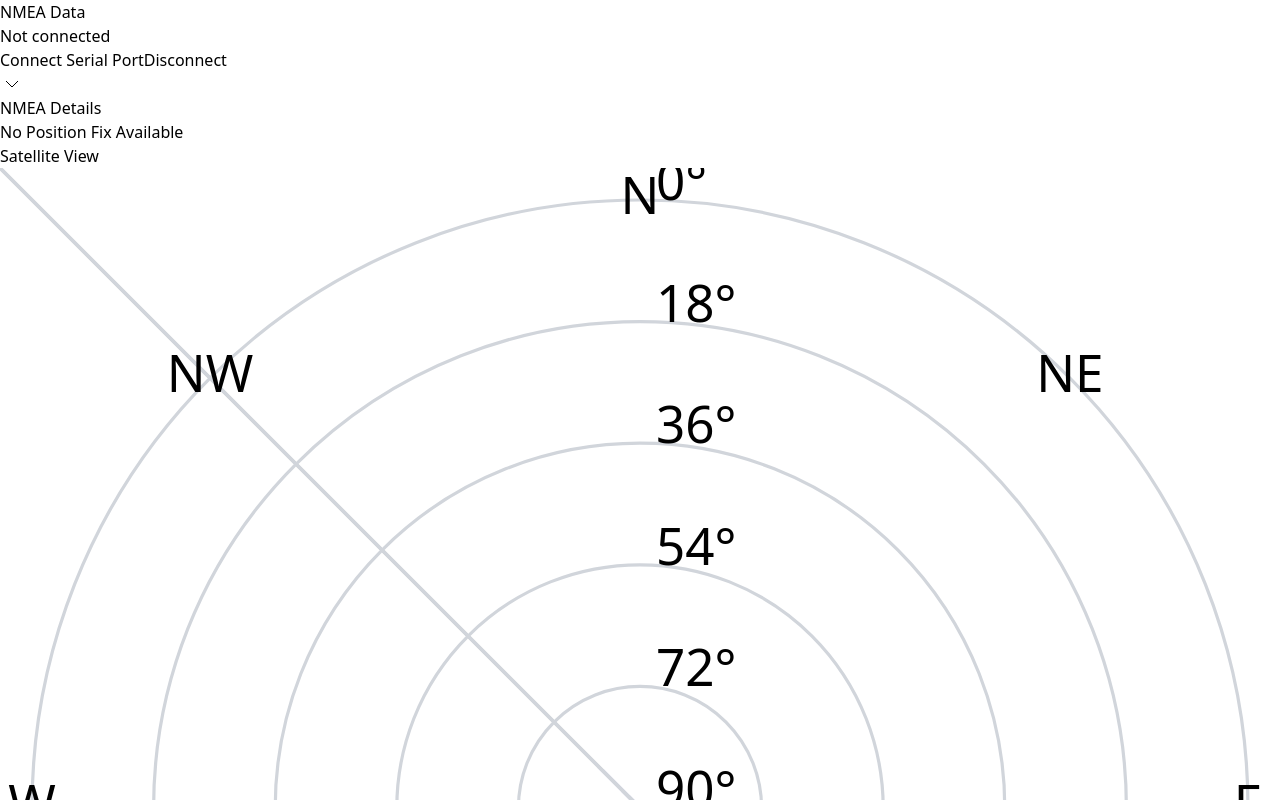
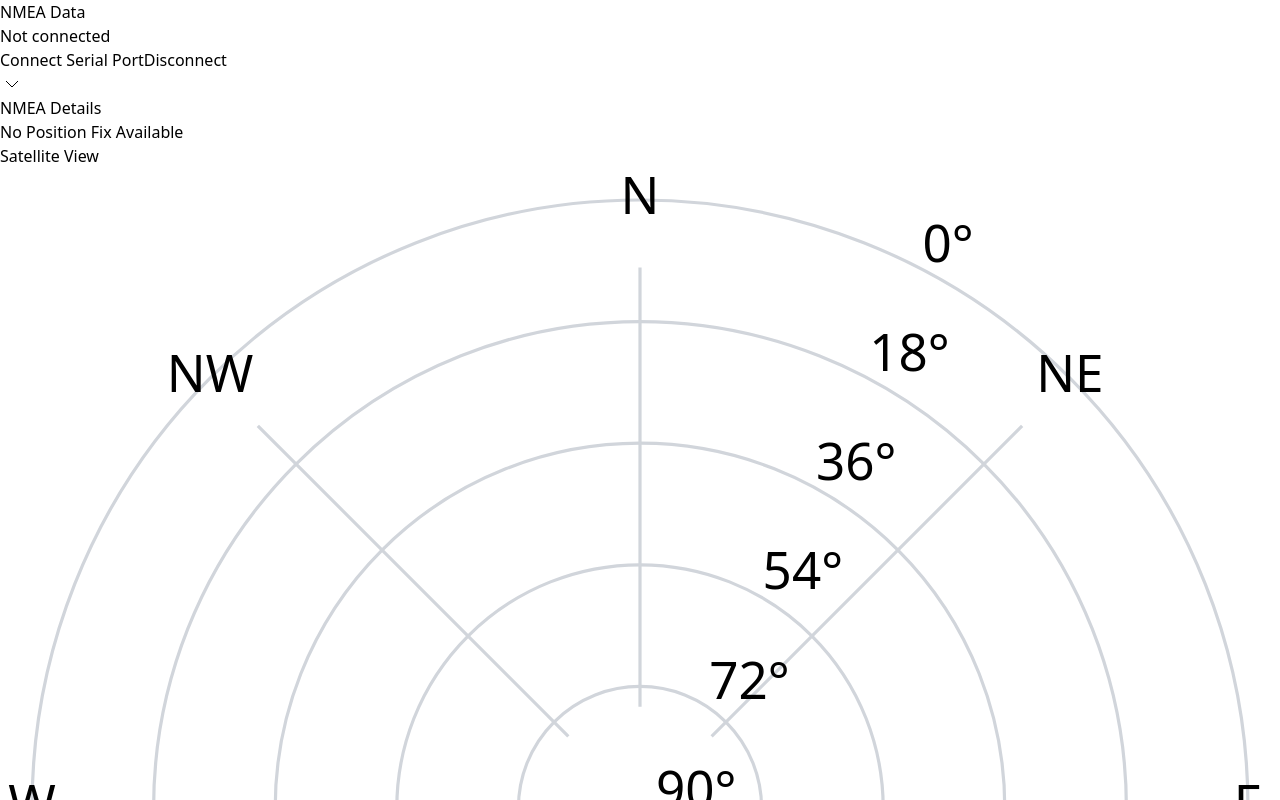
Before and after one commit to jbroll/nmea-widget, a Preact app: page / in a window 1280 px wide. Shown: the top 800 px of the page. Built offline with nearby package versions, Linux system fonts and the light colour scheme.

Commit message:
Fix azimuth lines and elevation labels

```diff
--- a/src/SatellitePlot.tsx
+++ b/src/SatellitePlot.tsx
@@ -65,12 +65,17 @@ export const SatellitePlot = ({ data }: { data: ProcessedData }) => {
           ))}
 
           {/* Azimuth lines */}
-          {azimuthLines.map((azimuth, i) => (
+          {azimuthLines.map((azimuth, i) => {
+            const xy1 = polarToCartesian(75, azimuth);
+            const xy2 = polarToCartesian(10, azimuth);
+
+            return (
             <Fragment key={azimuth}>
               <line
-                x1={center}
-                y1={center}
-                {...polarToCartesian(0, azimuth)}
+                x1={xy1.x}
+                y1={xy1.y}
+                x2={xy2.x}
+                y2={xy2.y}
                 stroke="rgb(209 213 219)"
                 stroke-width="1"
               />
@@ -83,7 +88,7 @@ export const SatellitePlot = ({ data }: { data: ProcessedData }) => {
                 {directions[i]}
               </text>
             </Fragment>
-          ))}
+          )})}
 
           {/* Satellites */}
           {data?.satellites?.visible == undefined ? null : data.satellites.visible.map((sat) => {
@@ -116,16 +121,19 @@ export const SatellitePlot = ({ data }: { data: ProcessedData }) => {
           })}
 
           {/* Ring labels */}
-          {elevationRings.map((elevation) => (
+          {elevationRings.map((elevation) => {
+            const xy = polarToCartesian(elevation, 26);
+
+            return (
             <text
               key={`label-${elevation}`}
-              x={center + 5}
-              y={center - radius * (1 - elevation / 90)}
+              x={xy.x + 5}
+              y={xy.y}
               class="text-xs fill-gray-400"
             >
               {elevation}°
             </text>
-          ))}
+          )})}
         </svg>
 
         {/* Split legends */}
```
